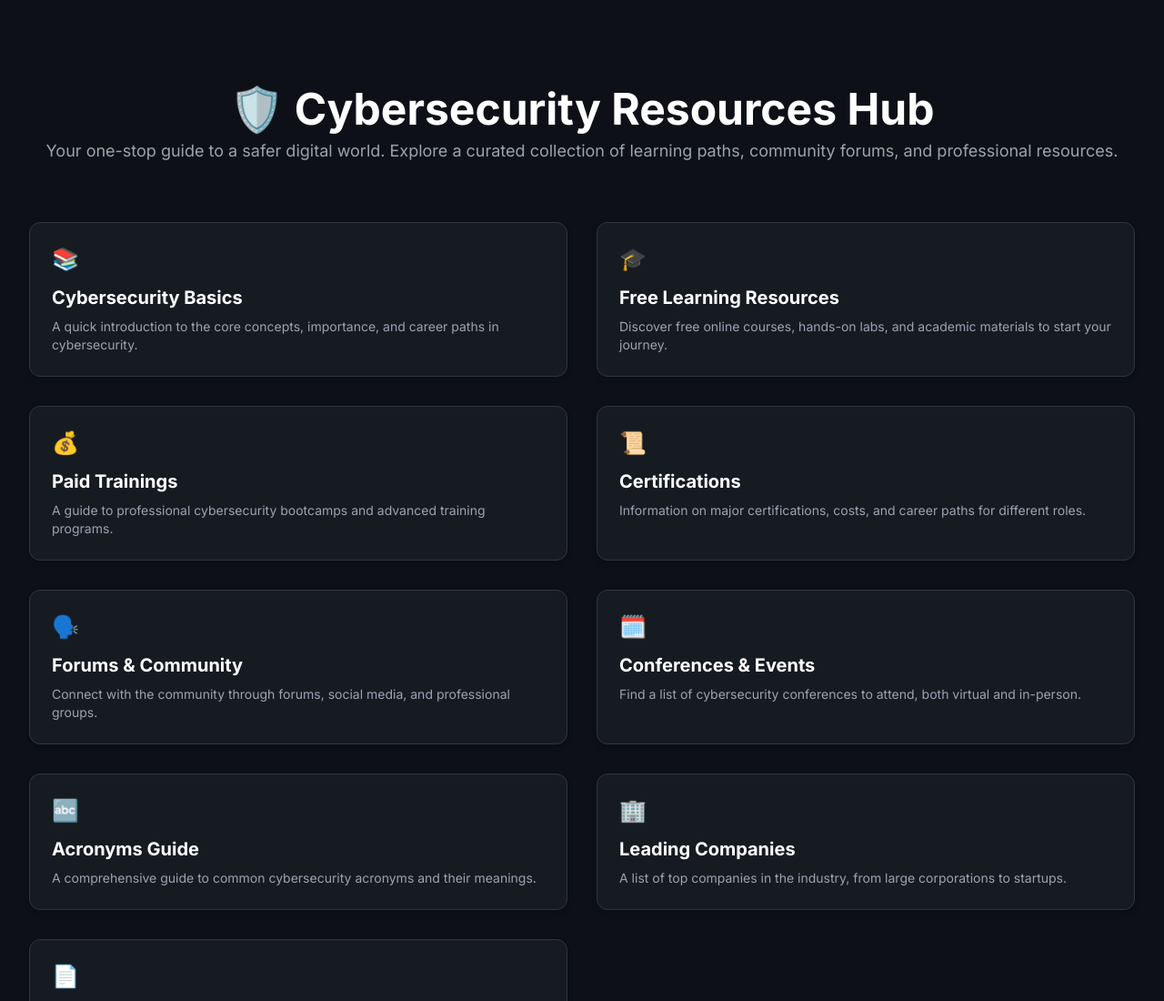
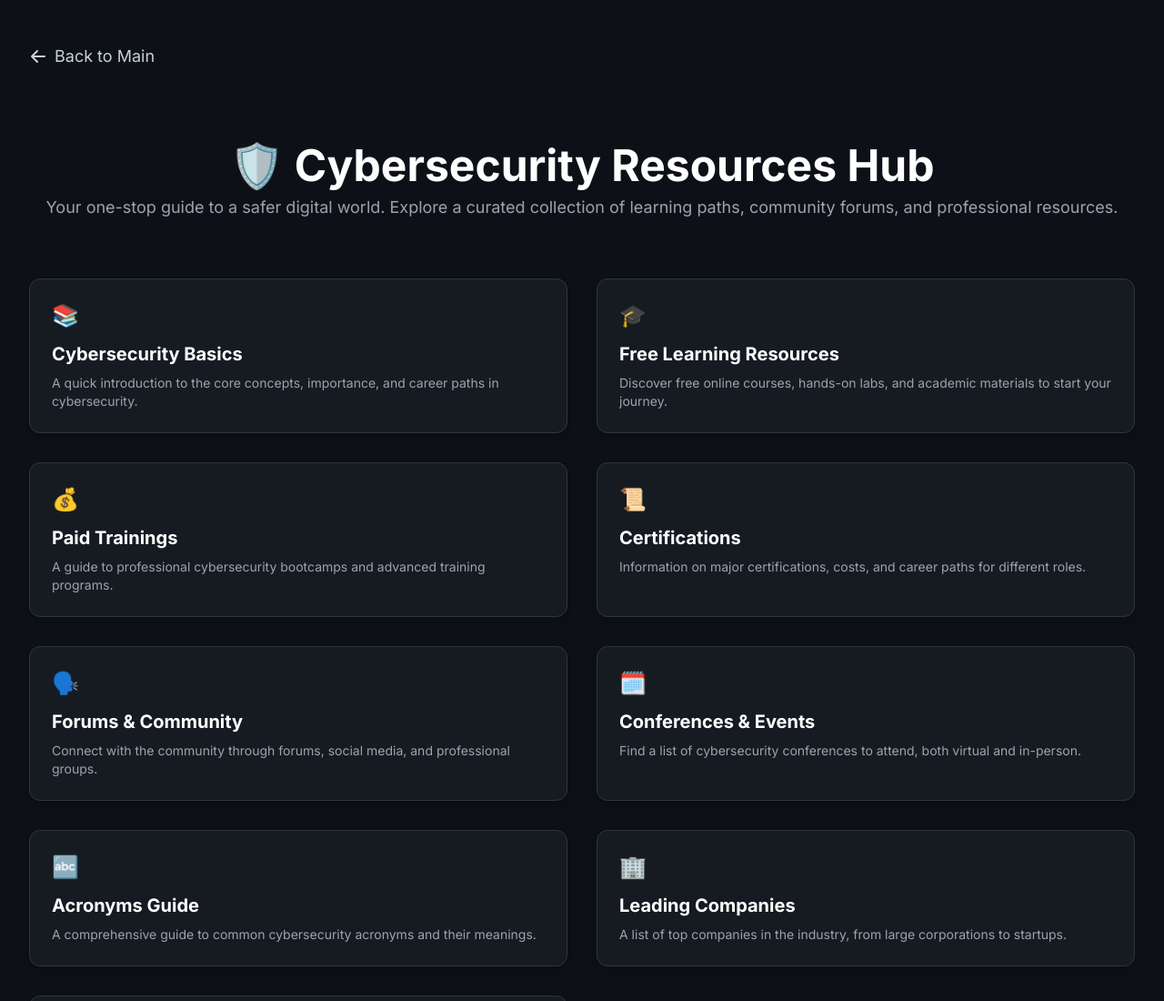
Before and after one commit to ezekielologunde/ezekielologunde.github.io, a plain HTML site: page Resourcehub.html in a window 1280 px wide. Shown: the top 1100 px of the page at 91% size. Drawn offline with nearby package versions, Linux system fonts and the light colour scheme.

Commit message:
Update Resourcehub.html

```diff
--- a/Resourcehub.html
+++ b/Resourcehub.html
@@ -76,6 +76,15 @@
 </head>
 <body class="antialiased">
     <div class="container mx-auto">
+        <!-- Navigation to Main Page -->
+        <div class="text-left py-4">
+            <a href="index.html" class="text-lg inline-flex items-center">
+                <svg xmlns="http://www.w3.org/2000/svg" class="h-5 w-5 mr-2" viewBox="0 0 20 20" fill="currentColor">
+                    <path fill-rule="evenodd" d="M9.707 16.707a1 1 0 01-1.414 0l-6-6a1 1 0 010-1.414l6-6a1 1 0 011.414 1.414L5.414 9H17a1 1 0 110 2H5.414l4.293 4.293a1 1 0 010 1.414z" clip-rule="evenodd" />
+                </svg>
+                Back to Main
+            </a>
+        </div>
         <!-- Header Section -->
         <header class="text-center py-10 md:py-16">
             <h1 class="text-3xl md:text-5xl font-bold text-white mb-2">
```
